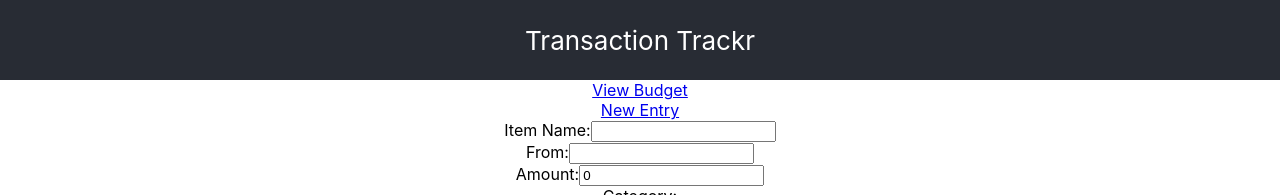
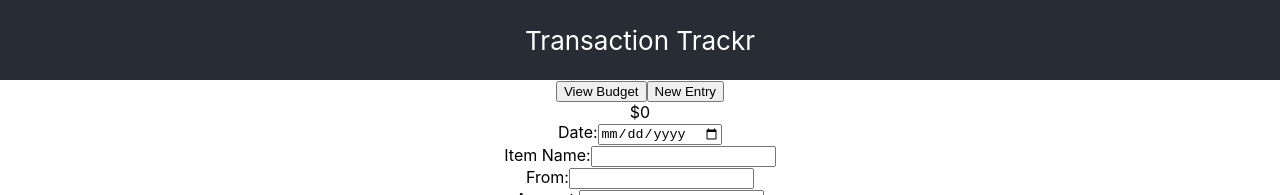
Before and after one commit to SuperNinjaEv/budgeting_app_front_end, a React (Create React App) app: page /transactions/new in a window 1280 px wide. Shown: the top 195 px of the page. Built offline with nearby package versions, Linux system fonts and the light colour scheme; no server answers.

Commit message:
Working on functioning total in NavBar

```diff
--- a/src/App.js
+++ b/src/App.js
@@ -1,6 +1,7 @@
 import './App.css';
 import { Routes, Route } from 'react-router-dom';
 import { Link } from 'react-router-dom';
+import { useState } from 'react';
 
 import NavBar from "./pages/NavBar";
 import Home from "./pages/Home";
@@ -12,16 +13,19 @@ import TransEdit from './components/TransEdit';
 import TransNew from './components/TransNew';
 
 function App() {
+
+  const [total, setTotal] = useState(0);
+
   return (
     <div className="App">
       <header className="App-header">
         Transaction Trackr
       </header>
-      <NavBar />
+      <NavBar total={total} setTotal={setTotal} />
       <main>
         <Routes>
           <Route path='/' element={<Home />} />
-          <Route path='/transactions' element={<TransIndex />} />
+          <Route path='/transactions' element={<TransIndex total={total} />} />
           <Route path='/transactions/:index' element={<TransShow />} />
           <Route path='/transactions/new' element={<TransNew />} />
           <Route path='/transactions/:index/edit' element={<TransEdit />} />
--- a/src/components/TransIndex.js
+++ b/src/components/TransIndex.js
@@ -2,10 +2,10 @@
 import { useEffect, useState } from "react";
 import axios from "axios";
 const API = process.env.REACT_APP_API_URL;
-console.log(API);
+// console.log(API);
 
 
-export default function TransIndex() {
+export default function TransIndex({ total, setTotal }) {
 
     const [transactions, setTransactions] = useState([]);
 
@@ -15,6 +15,7 @@ export default function TransIndex() {
                 const res = await axios.get(`${API}/transactions`);
                 console.log(res.data);
                 setTransactions(res.data);
+
             } catch (err) {
                 console.log(err);
             }
@@ -22,23 +23,50 @@ export default function TransIndex() {
         fetchTransactions()
     }, [])
 
+    // function calculateTotal(transactions) {
+    //     transactions.map((transaction) => {
+    //         if (transaction.deposit) {
+    //             setTotal(total + transaction.amount);
+    //         } else {
+    //             setTotal(total - transaction.amount);
+    //         }
+    //     })
+    // };
+
+
     return (
         <div className="transactionsIndex">
-            <div>
+            <ol>
                 {transactions.map((transaction, index) => {
                     console.log(transaction);
+
+                    // Cause Infinite Loop...
+                    // if (transaction.deposit) {
+                    //     setTotal(total + transaction.amount);
+                    // } else {
+                    //     setTotal(total - transaction.amount);
+                    // };
+
                     return (
 
-                            <li key={index} className="Transaction">
-                                <a href={`/transactions/${index}`}>
-                                    {transaction.from}
-                                </a>
-                            </li>
+                        <li key={index} className="Transaction">
+                            <a
+                                href={`/transactions/${index}`}
+                                style={{ "textTransform": "capitalize" }}
+                            >{transaction.from}</a>
+                            <div>Amount:
+                                {
+                                    transaction.deposit
+                                        ? <span style={{ color: "green" }}> +${transaction.amount}</span>
+                                        : <span style={{ color: "red" }}> -${transaction.amount}</span>
+                                }
+                            </div>
+                        </li>
 
                     )
                 })
                 }
-            </div>
+            </ol>
         </div>
     )
 };
--- a/src/components/TransNew.js
+++ b/src/components/TransNew.js
@@ -54,6 +54,14 @@ export default function TransNew() {
     return (
         <div className="transactionsEdit">
             <form onSubmit={handleSubmit}>
+                <label htmlFor="date">Date:</label>
+                <input
+                    id="date"
+                    type="date"
+                    value={transactions.date}
+                    onChange={handleTextChange}
+                />
+                <br/>
                 <label htmlFor="itemName">Item Name:</label>
                 <input
                     id="itemName"
--- a/src/components/TransShow.js
+++ b/src/components/TransShow.js
@@ -8,6 +8,7 @@ export default function TransShow() {
     let navigate = useNavigate();
     let { index } = useParams();
     const [transaction, setTransaction] = useState({});
+    const deposit = transaction.deposit;
 
     useEffect(() => {
         axios
@@ -32,11 +33,24 @@ export default function TransShow() {
             <h2>Transaction:</h2>
             <h4 style={{ "textTransform": "capitalize" }}>Item Name: {transaction.itemName}</h4>
             <h5 style={{ "textTransform": "capitalize" }}>Source: {transaction.from}</h5>
-            <p>Amount: ${transaction.amount}</p>
+            <p>Amount:
+                {
+                    deposit
+                        ? <span style={{ color: "green" }}> +${transaction.amount}</span>
+                        : <span style={{ color: "red" }}> -${transaction.amount}</span>
+                }
+            </p>
             <p>Date: {transaction.date}</p>
-            <Link to="/transactions">Back</Link>
-            <Link to={`/transactions/${index}/edit`}>Edit</Link>
-            <br />
+            <Link to="/transactions">
+                <button>
+                    Back
+                </button>
+            </Link>
+            <Link to={`/transactions/${index}/edit`}>
+                <button>
+                    Edit
+                </button>
+            </Link>
             <button onClick={handleDelete}>Delete</button>
 
         </div>
--- /dev/null
+++ b/src/components/TransTotal.js
@@ -0,0 +1,36 @@
+import axios from "axios";
+import { useState, useEffect } from "react";
+const API = process.env.REACT_APP_API_URL;
+
+
+export default function TransTotal({ total, setTotal }) {
+
+    const [transactions, setTransactions] = useState([]);
+
+    useEffect(() => {
+        const fetchTransactions = async () => {
+            try {
+                const res = await axios.get(`${API}/transactions`);
+                console.log(res.data);
+                setTransactions(res.data);
+                calculateTotal(transactions)
+            } catch (err) {
+                console.log(err);
+            }
+        }
+        fetchTransactions()
+    }, [])
+
+    function calculateTotal(transactions) {
+        transactions.map((transaction) => {
+            if (transaction.deposit) {
+                setTotal(total + transaction.amount);
+            } else {
+                setTotal(total - transaction.amount);
+            }
+        })
+    };
+    return (
+    <div>${total}</div>
+)
+};
--- a/src/pages/NavBar.js
+++ b/src/pages/NavBar.js
@@ -1,11 +1,22 @@
 import { Link } from "react-router-dom"
+import TransTotal from "../components/TransTotal"
 
-export default function NavBar() {
+export default function NavBar({ total, setTotal }) {
     return (
         <div className="NavBar">
-            <Link to="/transactions">View Budget</Link>
-            <br></br>
-            <Link to="/transactions/new">New Entry</Link>
+            <div>
+                <Link to="/transactions">
+                    <button>
+                        View Budget
+                    </button>
+                </Link>
+                <Link to="/transactions/new">
+                    <button>
+                        New Entry
+                    </button>
+                </Link>
+            </div>
+            <TransTotal total={total} setTotal={setTotal}/>
         </div>
     )
 };
```
